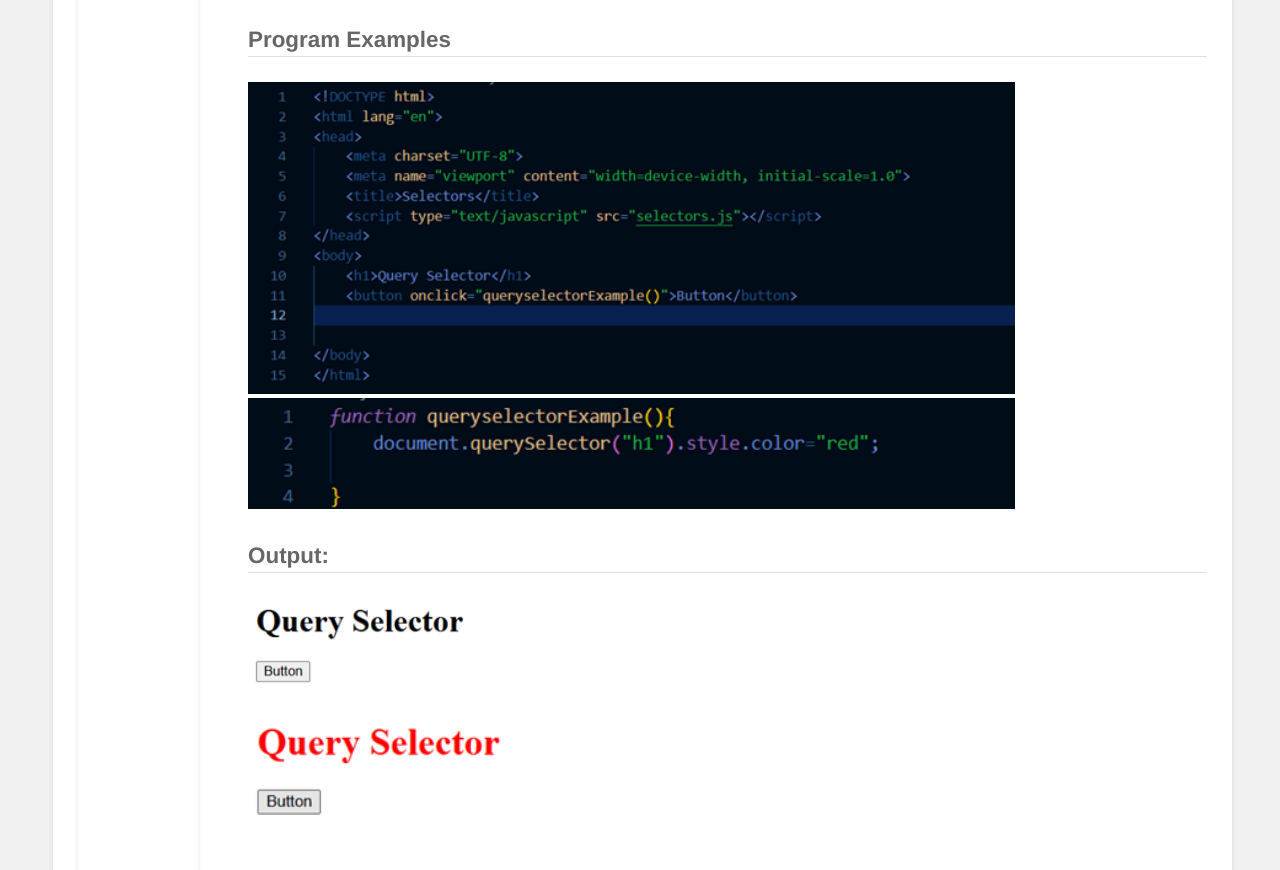
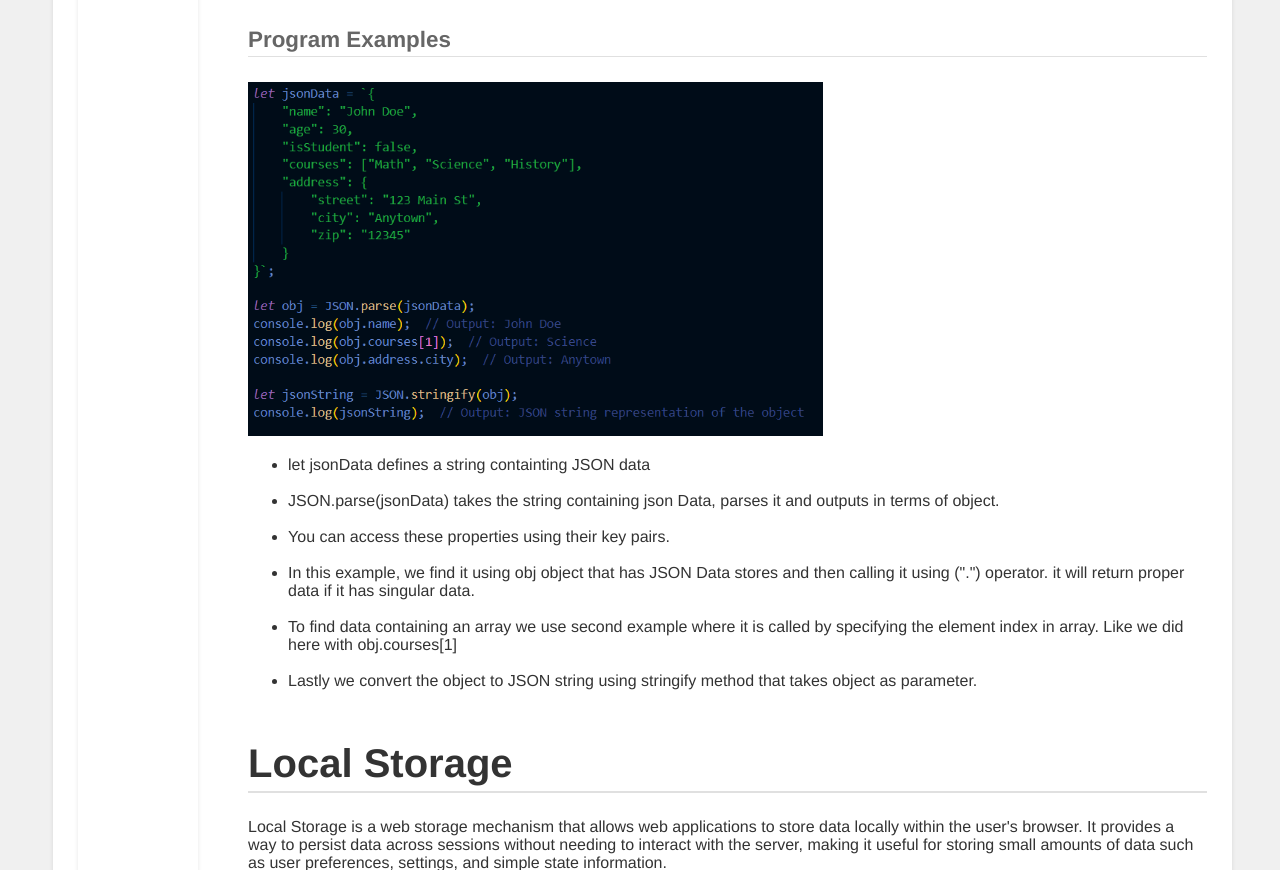
Before and after one commit to patheerj/WebDevWebsite, a plain HTML site: page A3-MobileWebBasedApplicationDevelopment-G1/html/JSON.html in a window 1280 px wide. Shown: the part 784-1654 px from the top of the page. Drawn offline with Linux system fonts and the light colour scheme.

Commit message:
update 2

```diff
--- a/A3-MobileWebBasedApplicationDevelopment-G1/html/JSON.html
+++ b/A3-MobileWebBasedApplicationDevelopment-G1/html/JSON.html
@@ -55,8 +55,6 @@
                         easy for humans to read and write and easy for machines to parse and generate. It
                         is widely used for data exchange in web applications and APIs.<br><br>
 
-
-
                     <strong>
                     <div>
                         Benefits:<br>
@@ -79,13 +77,17 @@
                     <h4>Program Examples</h4>
                     <div class="content">
                         <p id="programExample">
-                            <img src="../resources/querySelector.png" alt="200" width="80%">
+                            <img src="../resources/JSON.png" alt="200" width="60%">
                             <br>
-                            <img src="../resources/querySelector2.png" alt="200" width="80%" >
-                        <h4>Output:</h4>
-                        <img src="../resources/output1.png" alt="200" width="30%">
-                        <br>
-                        <img src="../resources/output2.png" alt="200" width="30%">
+                            <ul>
+                                <li>let jsonData defines a string containting JSON data</li><br>
+                                <li>JSON.parse(jsonData) takes the string containing json Data, parses it and outputs in terms of object.</li><br>
+                                <li>You can access these properties using their key pairs.</li><br>
+                                <li>In this example, we find it using obj object that has JSON Data stores and then calling it using (".") operator. it will return proper data if it has singular data.</li><br>
+                                <li>To find data containing an array we use second example where it is called by specifying the element index in array. Like we did here with obj.courses[1]</li><br>
+                                <li>Lastly we convert the object to JSON string using stringify method that takes object as parameter.</li><br>
+                            </ul>
+                        </p>
                     </div>
                 </div>
 
@@ -125,14 +127,17 @@
                     <h4>Program Examples</h4>
                     <div class="content">
                         <p id="programExample">
-                            <img src="../resources/querySelector.png" alt="200" width="80%">
+                            <img src="../resources/LocalStorage.png" alt="200" width="50%">
                             <br>
-                            <img src="../resources/querySelector2.png" alt="200" width="80%" >
-                        <h4>Output:</h4>
-                        <img src="../resources/output1.png" alt="200" width="30%">
-                        <br>
-                        <img src="../resources/output2.png" alt="200" width="30%">
-                    </div>
+                            <ul>
+                                <li>Here we first defined three variables with specific values, we want to store these into local storage.</li><br>
+                                <li>We make use of setItem method of LocalStorage to save the data as key value pairs. first parameter is the key and second is the value to be stored.</li><br>
+                                <li>To retrieve information from storage we use getItem method of localStorage with parameter as the key of value to be retrieved.</li><br>
+                                <li>We can remove an item using removeItem method, as in the example studProg is being removed by this method from localStorage. </li><br>
+                                <li>In order to clear all of the Local storage we use .clear() after localStorage class.</li><br>
+                            </ul>
+                        </p>
+                        </div>
                 </div>
 
                 <div id="AJAX">
@@ -156,13 +161,20 @@
                     <h4>Program Examples</h4>
                     <div class="content">
                         <p id="programExample">
-                            <img src="../resources/querySelector.png" alt="200" width="80%">
+                            <img src="../resources/AJAX.png" alt="200" width="60%">
                             <br>
-                            <img src="../resources/querySelector2.png" alt="200" width="80%" >
-                        <h4>Output:</h4>
-                        <img src="../resources/output1.png" alt="200" width="30%">
-                        <br>
-                        <img src="../resources/output2.png" alt="200" width="30%">
+                            <ul>
+                                <li>XMLHttpRequest class is used to make a new http request.</li><br>
+                                <li>We use .open methof of XMLHttpRequest class with three parameters to create an asynchronous request.</li><br>
+                                <li>First parameter is type of HTTP request to be constructed, second specifies the URL from where data is stored, thrid boolean parameter true indicates asynchronous request.</li><br>
+                                <li>.send method sends the request to the server.</li><br>
+                                <li>.onload defines the behaviour of website when it releods</li><br>
+                                <li>Checking if the status code is 200 or not</li><br>
+                                <li>this.responseText gets the response and stores it into data.</li><br>
+                                <li>To further convert it into JSON we use parse method of JSON class</li><br>
+                                <li>Lastly, the title is displayed in element with ID dataDisplay.</li>
+                            </ul>
+                        </p>
                     </div>
                 </div>
 
@@ -188,19 +200,20 @@
                     <h4>Program Examples</h4>
                     <div class="content">
                         <p id="programExample">
-                            <img src="../resources/querySelector.png" alt="200" width="80%">
+                            <img src="../resources/FetchAPI.png" alt="200" width="80%">
                             <br>
-                            <img src="../resources/querySelector2.png" alt="200" width="80%" >
-                        <h4>Output:</h4>
-                        <img src="../resources/output1.png" alt="200" width="30%">
-                        <br>
-                        <img src="../resources/output2.png" alt="200" width="30%">
+                            <ul>
+                                <li>inside fetch we place the URL to the data to be fetched.</li><br>
+                                <li>.then is used to have arrow function for response.</li><br>
+                                <li>If it returns a response OK,then it parses the response as json orelse it throws an error.</li><br>
+                                <li>Error handling is done by catch block that comes at the last of the sequence.</li><br>
+                                <li>the next then block handles the parsed json data and stores into dataJSON.</li><br>
+                                <li>To print the data to screen ${} are used, they contain the appropriate key succeseded by the object where data is stored.</li>
+
+                            </ul>
+                        </p>
                     </div>
                 </div>
-
-
-
-
 
 
 </body>
```
Also changed, not shown: A3-MobileWebBasedApplicationDevelopment-G1/resources/AJAX.png (added), A3-MobileWebBasedApplicationDevelopment-G1/resources/FetchAPI.png (added), A3-MobileWebBasedApplicationDevelopment-G1/resources/JSON.png (added), A3-MobileWebBasedApplicationDevelopment-G1/resources/LocalStorage.png (added).
